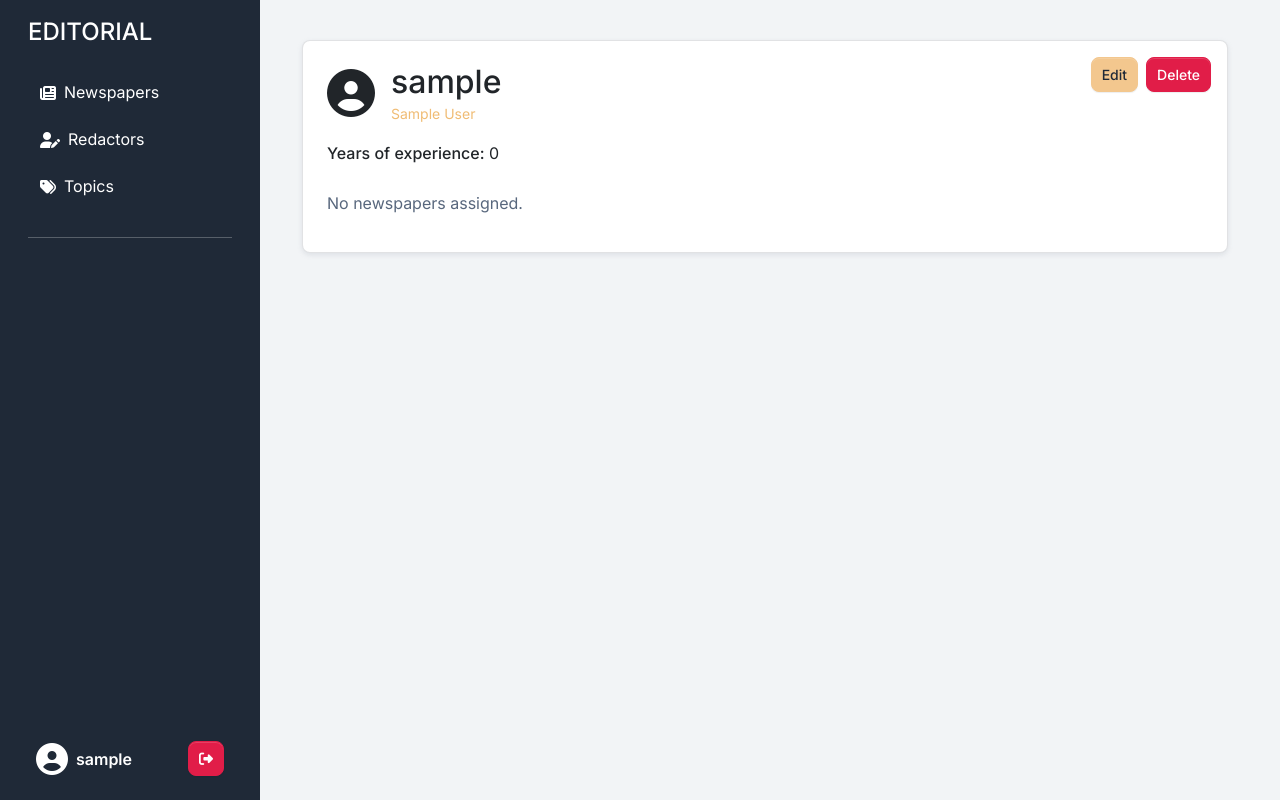
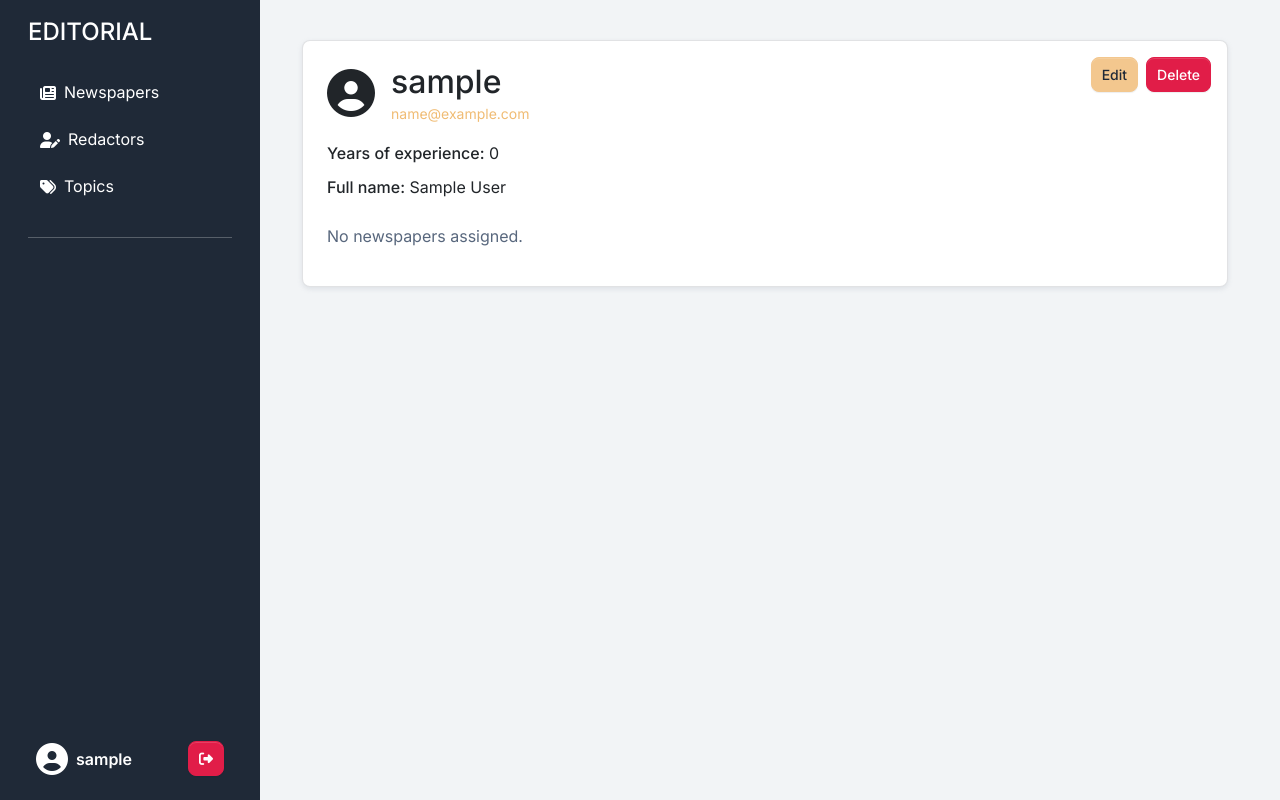
Before and after one commit to misha-cw/editorial-tracker, a Django app: page /redactors/1/ in a window 1280 px wide. Run offline with Django 5.2, Linux system fonts and the light colour scheme; the visitor is signed in with stand-in values (Sample User, id 1); data comes from the database, SQL or seed files in the repository; data that the repository does not hold is empty.

Commit message:
feat: add email field to Redactor forms and display in detail view

```diff
--- a/catalog/forms.py
+++ b/catalog/forms.py
@@ -11,6 +11,7 @@ class RedactorCreateForm(UserCreationForm):
         fields = UserCreationForm.Meta.fields + (
             "first_name",
             "last_name",
+            "email",
             "years_of_experience",
         )
         widgets = {
@@ -31,6 +32,7 @@ class RedactorUpdateForm(forms.ModelForm):
             "username",
             "first_name",
             "last_name",
+            "email",
             "years_of_experience",
         ]
         widgets = {
--- a/templates/catalog/redactor_detail.html
+++ b/templates/catalog/redactor_detail.html
@@ -17,13 +17,16 @@
           </div>
           <div>
             <h2 class="card-title mb-0">{{ redactor.username }}</h2>
-            <p class="small text-secondary mb-0">{{ redactor.get_full_name }}</p>
+            <p class="small text-secondary mb-0">{{ redactor.email }}</p>
           </div>
         </div>
         <!-- Meta: years of experience -->
-          <p class="mb-2">
-            <strong>Years of experience:</strong> {{ redactor.years_of_experience }}
-          </p>
+        <p class="mb-2">
+          <strong>Years of experience:</strong> {{ redactor.years_of_experience }}
+        </p>
+        <p class="mb-2">
+          <strong>Full name:</strong> {{ redactor.get_full_name }}
+        </p>
         <!-- Newspapers -->
         {% if redactor.newspapers.exists %}
           <hr>
@@ -48,7 +51,6 @@
         {% else %}
           <p class="text-muted mt-3">No newspapers assigned.</p>
         {% endif %}
-
       </div>
     </div>
   </div>
```
